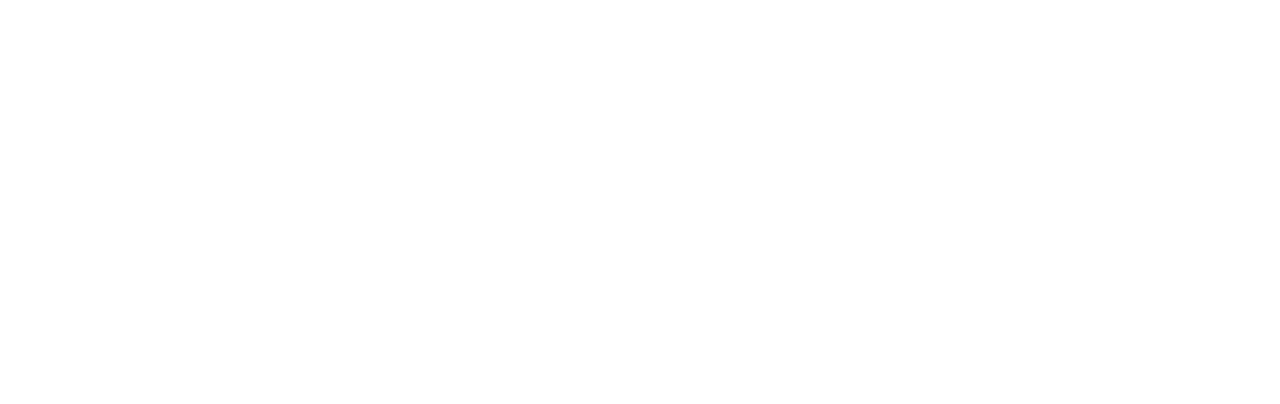
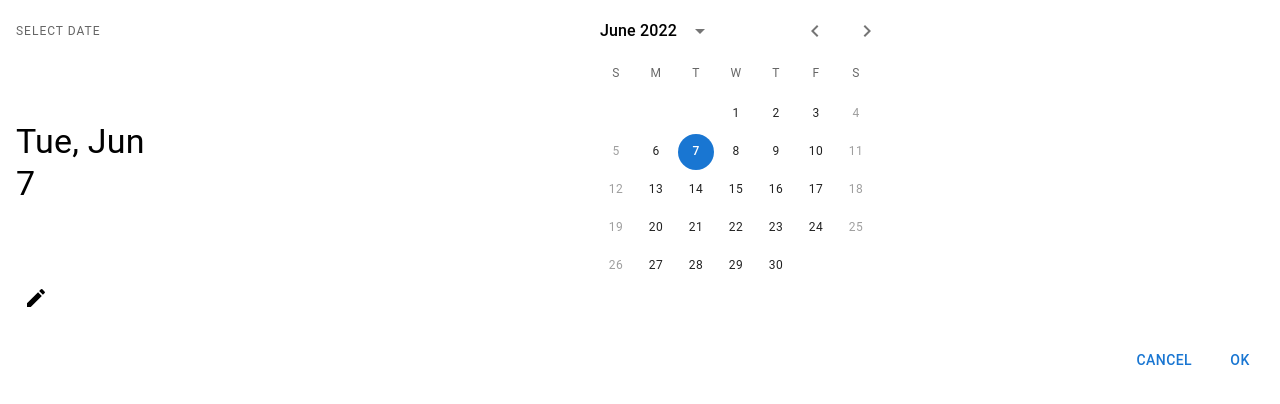
Before and after one commit to shaunM12/farmers-bureau, a React (Create React App) app in the folder frontend/: page /event in a window 1280 px wide. Before the commit this address had no page. Shown: the top 404 px of the page. Built offline with nearby package versions, Linux system fonts and the light colour scheme.

Commit message:
added a calendar

```diff
--- a/frontend/package.json
+++ b/frontend/package.json
@@ -11,10 +11,12 @@
     "@mui/icons-material": "^5.8.2",
     "@mui/material": "^5.8.2",
     "@mui/styled-engine-sc": "^5.8.0",
+    "@mui/x-date-pickers": "^5.0.0-alpha.5",
     "@testing-library/jest-dom": "^5.16.4",
     "@testing-library/react": "^13.3.0",
     "@testing-library/user-event": "^13.5.0",
     "axios": "^0.27.2",
+    "date-fns": "^2.28.0",
     "formik": "^2.2.9",
     "react": "^18.1.0",
     "react-dom": "^18.1.0",
--- a/frontend/src/App.js
+++ b/frontend/src/App.js
@@ -1,5 +1,4 @@
 import React from 'react';
-import Navbar from './components/Navbar'
 import {Link, Routes, Route, Outlet}  from 'react-router-dom'
 import Register from './components/Register'
 import ResponsiveAppBar from './components/AppBar'
--- a/frontend/src/components/AppBar.js
+++ b/frontend/src/components/AppBar.js
@@ -98,6 +98,9 @@
                     <MenuItem key={"login"} onClick={handleCloseNavMenu}>
                     <Link to='/login'>Login</Link>
                     </MenuItem>
+                    <MenuItem key={"event"} onClick={handleCloseNavMenu}>
+                    <Link to='/event'>Add An Event</Link>
+                    </MenuItem>
 
                 </Menu>
             </Box>
--- /dev/null
+++ b/frontend/src/components/Event.js
@@ -0,0 +1,25 @@
+import * as React from 'react';
+import isWeekend from 'date-fns/isWeekend';
+import TextField from '@mui/material/TextField';
+import { AdapterDateFns } from '@mui/x-date-pickers/AdapterDateFns';
+import { LocalizationProvider } from '@mui/x-date-pickers/LocalizationProvider';
+import { StaticDatePicker } from '@mui/x-date-pickers/StaticDatePicker';
+
+export default function StaticDatePickerLandscape() {
+  const [value, setValue] = React.useState(new Date());
+
+  return (
+    <LocalizationProvider dateAdapter={AdapterDateFns}>
+      <StaticDatePicker
+        orientation="landscape"
+        openTo="day"
+        value={value}
+        shouldDisableDate={isWeekend}
+        onChange={(newValue) => {
+          setValue(newValue);
+        }}
+        renderInput={(params) => <TextField {...params} />}
+      />
+    </LocalizationProvider>
+  );
+}
--- a/frontend/src/components/Navbar.js
+++ /dev/null
@@ -1,19 +0,0 @@
-import React from 'react';
-import { NavLink as Link } from 'react-router-dom'
-import Register from './Register'
-import { Outlet } from 'react-router-dom'
-
-export default function Navbar() {
-
-    return (
-        <div>
-        <nav style={{ borderBottom: 'solid 1px', paddingBottom: '1rem',}} >
-
-        <Link to="/register">Register</Link>
-        <Link to="/registration">Registration</Link>
-        </nav>
-        <Outlet />
-        </div>
-
-    )
-}
--- a/frontend/src/index.js
+++ b/frontend/src/index.js
@@ -6,6 +6,7 @@
 import Register from './components/Register'
 import Registration from './components/Registration'
 import Login from './components/Login'
+import Event from './components/Event'
 
 
 
@@ -17,6 +18,7 @@
     <Route path="register" element={<Register />} />
     <Route path="registration" element={<Registration />} />
     <Route path='login' element={<Login />} />
+    <Route path='event' element={<Event />} />
 
   </Routes>
 
```
Also changed, not shown: 1 other file (tests, documents, lock files or other folders).
